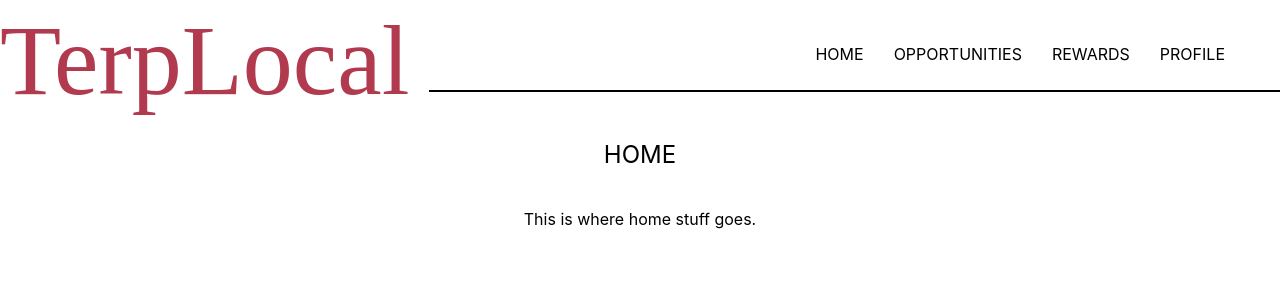
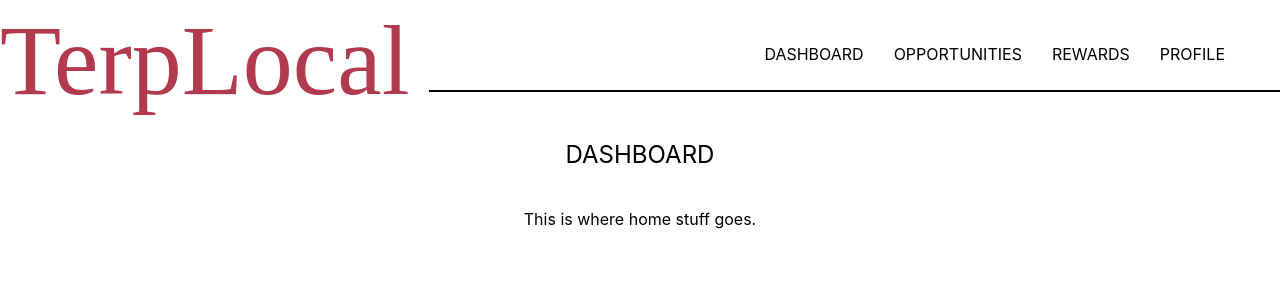
Before and after one commit to Cadoodlii/TerpLocal, a React (Create React App) app: page /#/ in a window 1280 px wide. Shown: the top 300 px of the page. Built offline with nearby package versions, Linux system fonts and the light colour scheme.

Commit message:
Changed Home to Dashboard

```diff
--- a/src/App.js
+++ b/src/App.js
@@ -1,6 +1,6 @@
 import './App.css';
 import React from 'react';
-import { Header, Home, Opportunites, Rewards, Profile} from './components/common';
+import { Header, Dashboard, Opportunites, Rewards, Profile} from './components/common';
 import { Routes, Route} from "react-router-dom";
 
 function App() {
@@ -9,7 +9,7 @@ function App() {
 
       <Header />
       <Routes>
-        <Route path = "/" element = {<Home/>} />
+        <Route path = "/" element = {<Dashboard/>} />
         <Route path = "/opportunites" element = {<Opportunites />} />
         <Route path = "/rewards" element = {<Rewards/>} />
         <Route path = "/profile" element = {<Profile/>} />
--- a/src/components/common/home/Home.jsx
+++ b/src/components/common/dashboard/Dashboard.jsx
@@ -1,12 +1,12 @@
 import React from "react";
 import "../page-title/PageTitle.css"
 
-function Home () {
+function Dashboard () {
 
     return (
         <section>
             <div className="title">
-                Home
+                Dashboard
             </div>
             <p>
                 This is where home stuff goes.
@@ -15,4 +15,4 @@ function Home () {
     )
 }
 
-export default Home;
+export default Dashboard;
--- /dev/null
+++ b/src/components/common/dashboard/index.js
@@ -0,0 +1,3 @@
+import Dashboard from "./Dashboard";
+
+export default Dashboard;
--- a/src/components/common/home/index.js
+++ /dev/null
@@ -1,3 +0,0 @@
-import Home from "./Home";
-
-export default Home;
--- a/src/components/common/index.js
+++ b/src/components/common/index.js
@@ -1,7 +1,7 @@
 import Header from "./header";
 import Navbar from "./navbar";
 import PageTitle from "./page-title";
-import Home from "./home";
+import Dashboard from "./dashboard";
 import Opportunites from "./opportunites";
 import Rewards from "./rewards";
 import Profile from "./profile";
@@ -11,7 +11,7 @@ export {
     Header,
     Navbar,
     PageTitle,
-    Home,
+    Dashboard,
     Opportunites,
     Rewards,
     Profile,
--- a/src/components/common/navbar/Navbar.jsx
+++ b/src/components/common/navbar/Navbar.jsx
@@ -7,7 +7,7 @@ function Navbar() {
 
     return (
         <section className="navbar">
-            <Link to="/" className="navbar-item">Home</Link>
+            <Link to="/" className="navbar-item">Dashboard</Link>
             <Link to="/opportunites" className="navbar-item">Opportunities</Link>
             <Link to="/rewards" className="navbar-item">Rewards</Link>
             <Link to="/profile" className="navbar-item">Profile</Link>
```
